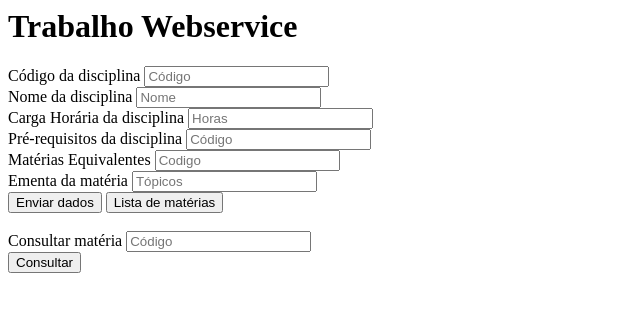
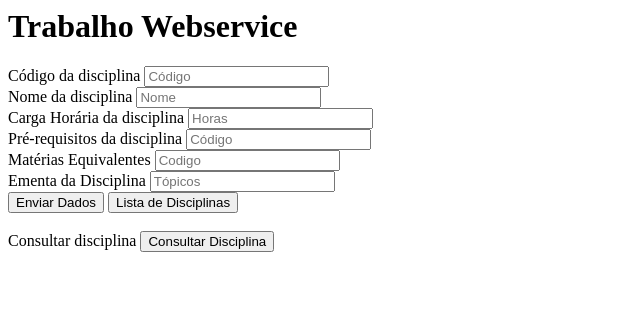
Before and after one commit to arthurroders/t4blu3024, a PHP site: page / in a window 1280 px wide. Shown: the top 312 px of the page, without its empty margins (0-640 px from the left). Run offline with PHP 8.4, Linux system fonts and the light colour scheme.

Commit message:
Update index.php

```diff
--- a/index.php
+++ b/index.php
@@ -21,19 +21,16 @@
       <label>Matérias Equivalentes</label>
             <input type="text" name="eq" placeholder="Codigo">
             <br>
-      <label>Ementa da matéria</label>
+      <label>Ementa da Disciplina</label>
             <input type="text" name="ementa" placeholder="Tópicos">
             <br>
-      <button type="submit">Enviar dados</button>
-      <button type="submit">Lista de matérias</button>
+      <input type="submit" name="enviadados" value="Enviar Dados">
+      <input type="submit" name="mostradados" value="Lista de Disciplinas">
         <br>
        <br>
-       <label>Consultar matéria</label>
-            <input type="text" name="consulta" placeholder="Código">
+       <label>Consultar disciplina</label>
+            <input type="submit" name="consultadados" value="Consultar Disciplina">
             <br>
-         <button type="submit">Consultar</button>
-
       </form>
-
   </body>
 </html>
```
